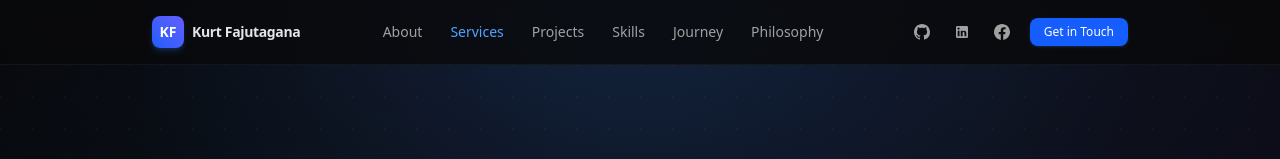
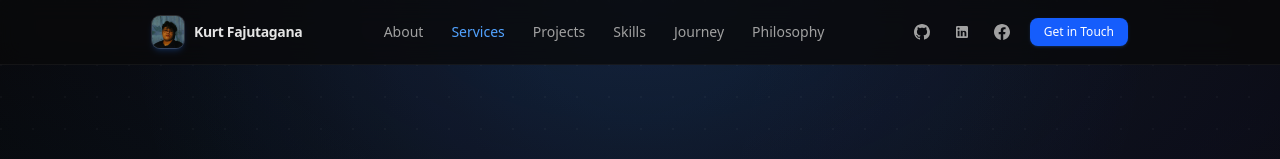
Before and after one commit to kurtfajutagana/kurtfajutagana, a Next.js app: page / in a window 1280 px wide. Shown: the top 159 px of the page. Built offline with nearby package versions, Linux system fonts and the light colour scheme; no server answers.

Commit message:
feat: replace navbar badge with personal profile photo

```diff
--- a/src/components/PortfolioView.tsx
+++ b/src/components/PortfolioView.tsx
@@ -1,6 +1,7 @@
 "use client";
 
 import React, { useState, useEffect, useCallback } from "react";
+import Image from "next/image";
 import {
   Mail,
   ExternalLink,
@@ -276,10 +277,17 @@ export default function PortfolioView({ projects: initialProjects }: PortfolioVi
       {/* STICKY FROSTED NAVBAR */}
       <header className="sticky top-0 z-50 w-full backdrop-blur-md bg-[#09090b]/80 border-b border-white/5 transition-all">
         <div className="max-w-5xl mx-auto px-6 h-16 flex items-center justify-between">
-          <a href="#" className="flex items-center gap-2 group">
-            <span className="w-8 h-8 rounded-lg bg-gradient-to-tr from-blue-600 to-indigo-500 flex items-center justify-center font-bold text-white text-sm shadow-md shadow-blue-500/20 group-hover:scale-105 transition-transform">
-              KF
-            </span>
+          <a href="#" className="flex items-center gap-2.5 group">
+            <div className="relative w-8 h-8 rounded-lg overflow-hidden ring-1 ring-white/15 shadow-md shadow-blue-500/20 group-hover:scale-105 group-hover:ring-blue-500/40 transition-all bg-neutral-800 shrink-0">
+              <Image
+                src="/profile.jpg"
+                alt="Kurt Fajutagana"
+                width={32}
+                height={32}
+                className="w-full h-full object-cover"
+                priority
+              />
+            </div>
             <span className="font-semibold text-sm tracking-tight text-neutral-200 group-hover:text-white transition-colors hidden sm:inline-block">
               Kurt Fajutagana
             </span>
```
Also changed, not shown: public/profile.jpg (added).
